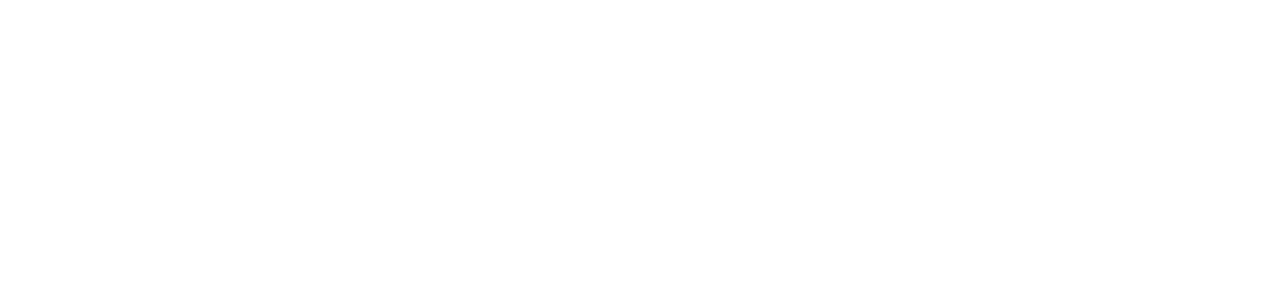
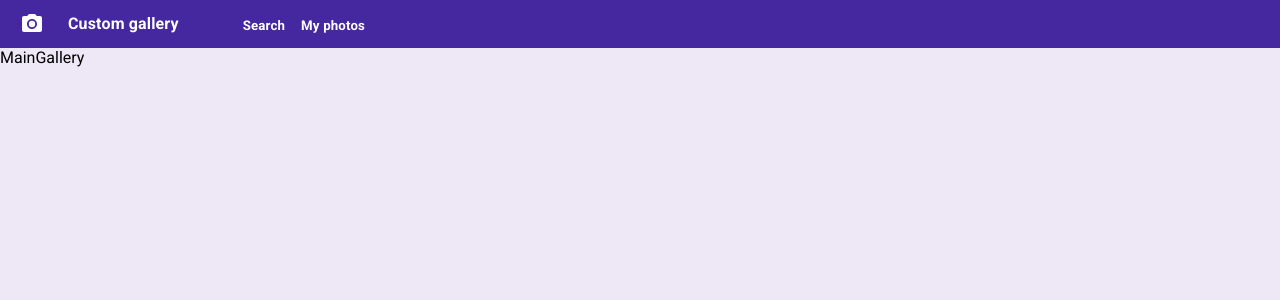
Before and after one commit to belenjn/custom_gallery, a React (Create React App) app: page / in a window 1280 px wide. Shown: the top 300 px of the page. Built offline with nearby package versions, Linux system fonts and the light colour scheme.

Commit message:
navbar and main styles

```diff
--- a/package.json
+++ b/package.json
@@ -5,13 +5,16 @@
   "dependencies": {
     "@emotion/react": "^11.9.0",
     "@emotion/styled": "^11.8.1",
+    "@mui/icons-material": "^5.6.2",
     "@mui/material": "^5.6.4",
+    "@mui/styled-engine-sc": "^5.6.1",
     "@testing-library/jest-dom": "^5.16.4",
     "@testing-library/react": "^13.2.0",
     "@testing-library/user-event": "^13.5.0",
     "react": "^18.1.0",
     "react-dom": "^18.1.0",
     "react-scripts": "5.0.1",
+    "styled-components": "^5.3.5",
     "web-vitals": "^2.1.4"
   },
   "scripts": {
--- a/public/index.html
+++ b/public/index.html
@@ -2,7 +2,6 @@
 <html lang="en">
   <head>
     <meta charset="utf-8" />
-    <link rel="icon" href="%PUBLIC_URL%/favicon.ico" />
     <meta name="viewport" content="width=device-width, initial-scale=1" />
     <meta name="theme-color" content="#000000" />
     <meta
@@ -10,34 +9,14 @@
       content="Web site created using create-react-app"
     />
     <link rel="apple-touch-icon" href="%PUBLIC_URL%/logo192.png" />
-    <!--
-      manifest.json provides metadata used when your web app is installed on a
-      user's mobile device or desktop. See https://developers.google.com/web/fundamentals/web-app-manifest/
-    -->
+    <link
+      rel="stylesheet"
+      href="https://fonts.googleapis.com/css?family=Roboto:300,400,500,700&display=swap"
+    />
     <link rel="manifest" href="%PUBLIC_URL%/manifest.json" />
-    <!--
-      Notice the use of %PUBLIC_URL% in the tags above.
-      It will be replaced with the URL of the `public` folder during the build.
-      Only files inside the `public` folder can be referenced from the HTML.
-
-      Unlike "/favicon.ico" or "favicon.ico", "%PUBLIC_URL%/favicon.ico" will
-      work correctly both with client-side routing and a non-root public URL.
-      Learn how to configure a non-root public URL by running `npm run build`.
-    -->
-    <title>React App</title>
+    <title>Gallery App</title>
   </head>
   <body>
-    <noscript>You need to enable JavaScript to run this app.</noscript>
     <div id="root"></div>
-    <!--
-      This HTML file is a template.
-      If you open it directly in the browser, you will see an empty page.
-
-      You can add webfonts, meta tags, or analytics to this file.
-      The build step will place the bundled scripts into the <body> tag.
-
-      To begin the development, run `npm start` or `yarn start`.
-      To create a production bundle, use `npm run build` or `yarn build`.
-    -->
   </body>
 </html>
--- a/src/App.js
+++ b/src/App.js
@@ -1,10 +1,11 @@
+import { MainGallery } from "./main/MainGallery";
+import { NavBar } from "./navbar/NavBar";
 
 function App() {
   return (
     <div className="App">
-      <header className="App-header">
-
-      </header>
+      <NavBar />
+      <MainGallery/>
     </div>
   );
 }
--- a/src/index.css
+++ b/src/index.css
@@ -1,4 +1,7 @@
 *{
   margin: 0;
   padding: 0;
+  font-family: 'Roboto', sans-serif;
+
+
 }
--- /dev/null
+++ b/src/main/MainGallery.css
@@ -0,0 +1,5 @@
+.container__photos{
+    background-color: #ede7f6;
+    height: 100vh;
+    width: 100vw;
+}
--- /dev/null
+++ b/src/main/MainGallery.js
@@ -0,0 +1,8 @@
+import React from 'react';
+import './MainGallery.css'
+
+export const MainGallery = () => {
+  return (
+    <div className='container__photos'>MainGallery</div>
+  )
+}
--- /dev/null
+++ b/src/navbar/NavBar.js
@@ -0,0 +1,37 @@
+import { AppBar, IconButton, Toolbar, Typography } from "@mui/material";
+import React from "react";
+import PhotoCameraIcon from "@mui/icons-material/PhotoCamera";
+import './NavBar.css'
+
+export const NavBar = () => {
+  return (
+    <div>
+      <AppBar position="static" sx={{bgcolor: '#4527a0'}}>
+        <Toolbar variant="dense">
+          <IconButton
+            edge="start"
+            color="inherit"
+            aria-label="menu"
+            sx={{ mr: 2 }}
+          >
+            <PhotoCameraIcon />
+          </IconButton>
+          <Typography component="div" sx={{ mr: 8 }} >
+            <h4>Custom gallery</h4>
+          </Typography>
+          <Typography
+            color="inherit"
+            component="div"
+            align="right"
+            sx={{ mr: 2, mt: 0.5 }}
+          >
+            <h5>Search</h5>
+          </Typography>
+          <Typography color="inherit" component="div" sx={{ mt: 0.5 }}>
+            <h5>My photos</h5>
+          </Typography>
+        </Toolbar>
+      </AppBar>
+    </div>
+  );
+};
```
Also changed, not shown: src/navbar/NavBar.css (added), 1 other file (tests, documents, lock files or other folders).
